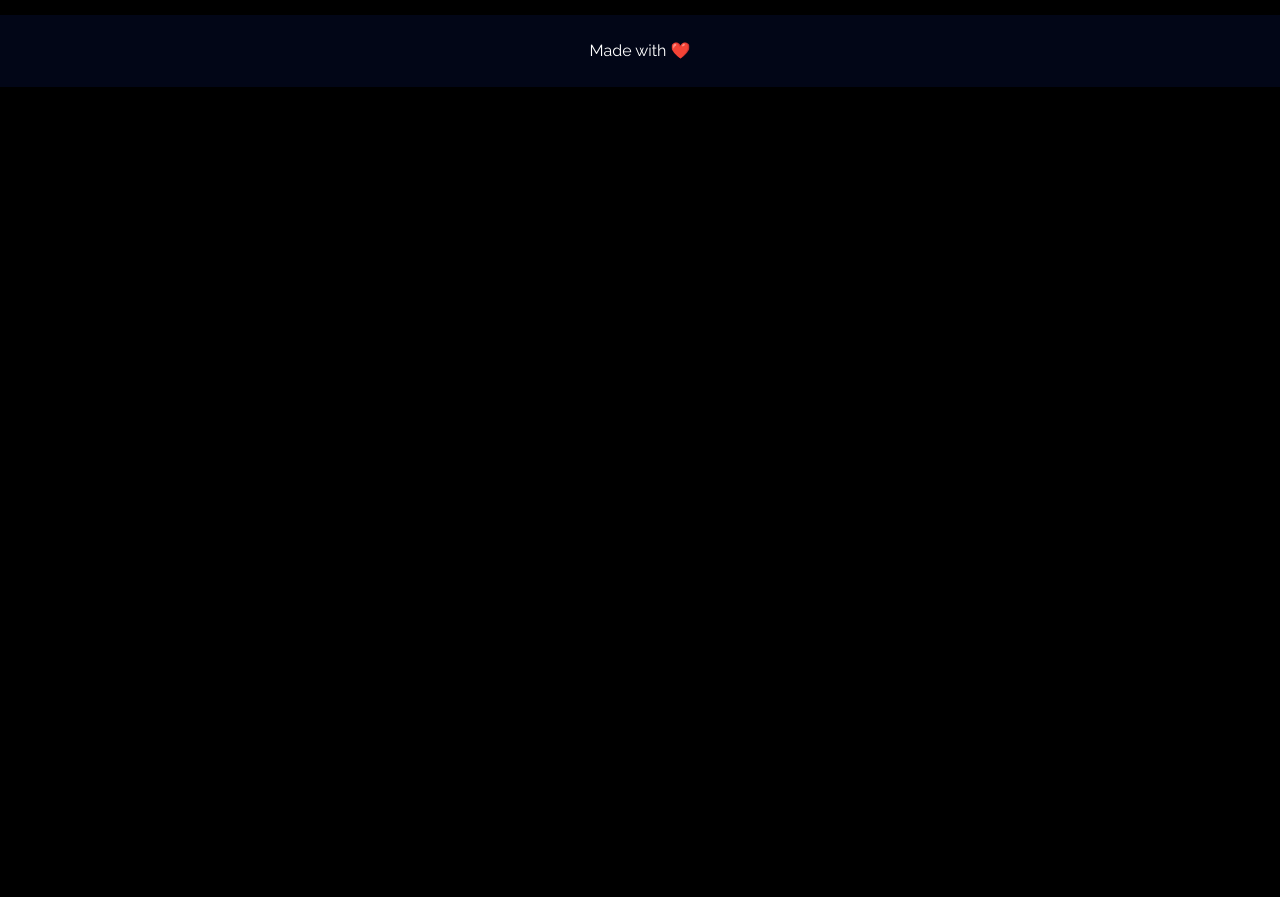
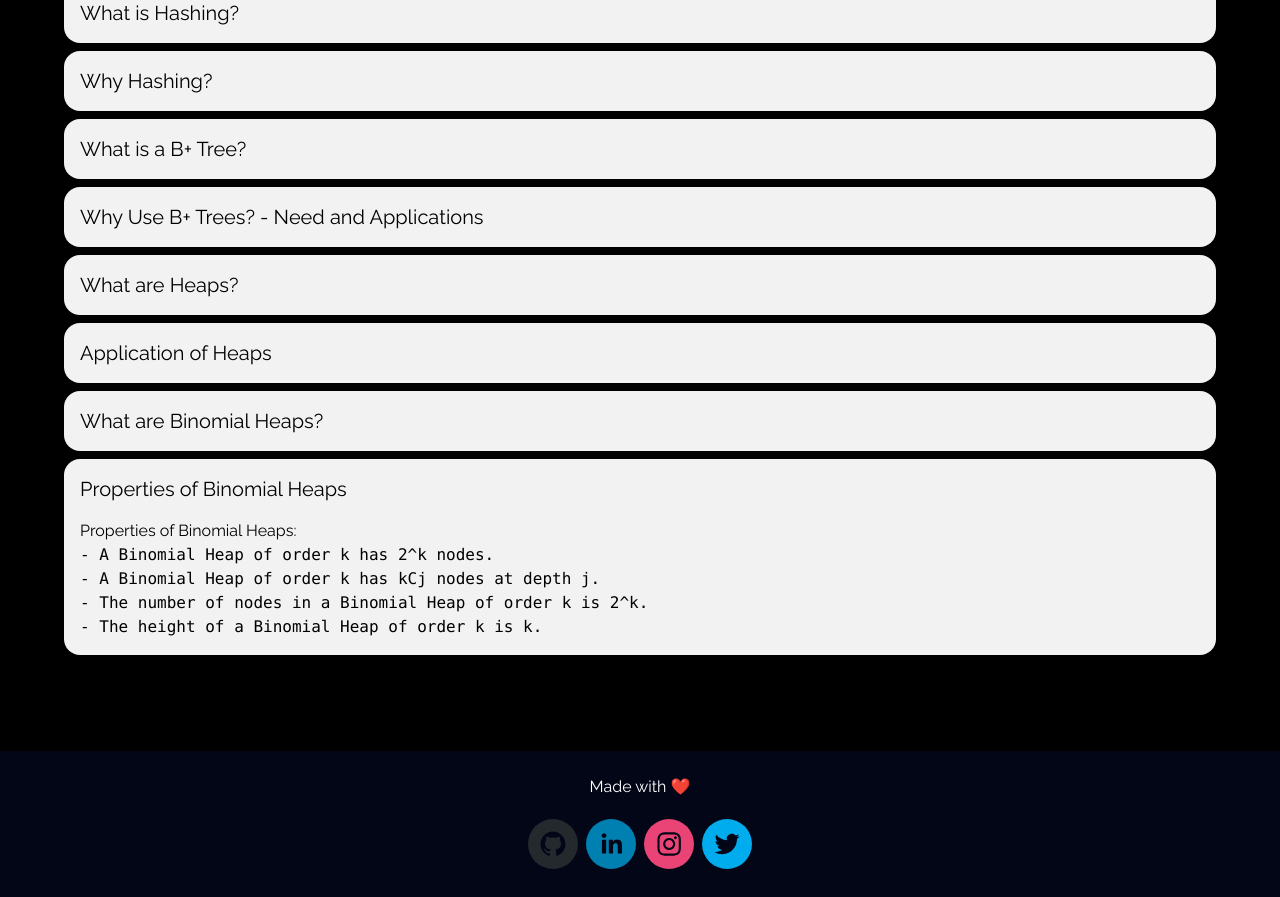
Before and after one commit to alvinbengeorge/portfolio, a Next.js app: page /dsa in a window 1280 px wide. Shown: the part 1721-2618 px from the top of the page. Before the commit the page ends 1808 px from the top, so only its background shows below. Built offline with nearby package versions, Linux system fonts and the light colour scheme.

Commit message:
feat: added more DSA work

```diff
--- a/src/app/dsa/page.tsx
+++ b/src/app/dsa/page.tsx
@@ -699,6 +699,179 @@ function ContentDisplay({ content }: { content: string }) {
   );
 }
 
+const FAQ = ({ question, answer }: { question: string; answer: string }) => {
+  return (
+    <>
+      <div className="collapse bg-base-200">
+        <input type="radio" name="my-accordion-1" defaultChecked />
+        <div className="collapse-title text-xl font-medium">
+          {question}
+        </div>
+        <div className="collapse-content">
+          <Markdown>{answer}</Markdown>
+        </div>
+      </div>
+    </>
+  );
+};
+
+const faqs = [
+  {
+    question: "What is Hashing?",
+    answer:
+      `Hashing is a mathematical function that converts data into a string of letters and numbers that can't be reversed or decoded. Hashing is used in cybersecurity to protect sensitive information like passwords, documents, and messages. The process uses hash functions and algorithms to assign a numeric value to a string, which makes data retrieval faster and enables encryption
+
+      unsigned long hash_function(const char *key, int array_size) {
+        unsigned long hash_value = 0;
+        const char *c;
+        for (c = key; *c != '\\0'; ++c) {
+          hash_value += *c;
+        }
+        return hash_value % array_size;
+      }
+      `,
+  },
+  {
+    question: "Why Hashing?",
+    answer:
+      `
+      Applications:
+
+Hashing has numerous applications across computer science. Here are a few common ones:
+
+    - Data Integrity
+    - Data Lookups
+    - Password Storage
+
+      `,
+  },
+  {
+    question: "What is a B+ Tree?",
+    answer: `A B+ Tree is a self-balancing tree data structure designed for efficient searching and retrieval of data, particularly for large datasets stored on disk. It's an improvement over Binary Search Trees (BSTs) due to its ability to handle larger amounts of data efficiently.
+
+    # Traversing a B+ Tree
+    void inOrderTraversal(struct bPlusTreeNode *node) {
+      if (node != NULL) {
+        // If it's not a leaf node, recurse on the left child
+        if (!node->isLeaf) {
+          inOrderTraversal(node->children[0]);
+        }
+
+        // Print all keys in the current node
+        for (int i = 0; i < node->numKeys; i++) {
+          printf("%d ", node->keys[i]);
+        }
+
+        // If it's not a leaf node, recurse on the right children (up to numKeys)
+        if (!node->isLeaf) {
+          for (int i = 0; i < node->numKeys + 1; i++) {
+            inOrderTraversal(node->children[i]);
+          }
+        }
+      }
+    }
+
+    `
+  },
+  {
+    question: "Why Use B+ Trees? - Need and Applications",
+    "answer": `B+ Trees are widely used in database management systems and file systems due to their efficiency in handling large amounts of data. Here are a few reasons why B+ Trees are preferred over other data structures:
+
+    - Efficient Searching
+    - Disk-Based Storage
+    - Range Queries
+    - Sequential Access
+
+    `
+  },
+  {
+    question: "What are Heaps?",
+    answer: `A Heap is a specialized tree-based data structure that satisfies the heap property. It's commonly used to implement priority queues and sorting algorithms. There are two main types of heaps:
+
+
+    - Max Heap
+    - Min Heap.
+
+    // Inserting an Element into a Max Heap
+    void insertMaxHeap(int heap[], int n, int key) {
+      n = n + 1;
+      int i = n - 1;
+      heap[i] = key;
+
+      // Fix the max heap property
+      while (i != 0 && heap[parent(i)] < heap[i]) {
+        swap(&heap[i], &heap[parent(i)]);
+        i = parent(i);
+      }
+    }
+
+    `
+  },
+  {
+    question: "Application of Heaps",
+    answer: `Applications of Heaps:
+
+    - Priority Queues
+    - Dijkstra's Algorithm
+    - Heap Sort
+    - Memory Management
+    - Job Scheduling
+    `
+  },
+  {
+    question: "What are Binomial Heaps?",
+    answer: `Binomial heaps are a specialized type of tree-based data structure designed for efficient merging operations. They are less commonly used than basic heaps (min-heaps and max-heaps) but find applications in more advanced algorithms where frequent merging is needed.
+
+    // Merging Two Binomial Heaps
+    struct Node* mergeBinomialHeaps(struct Node* h1, struct Node* h2) {
+      struct Node* h = NULL;
+      struct Node* temp = NULL;
+      struct Node* x = h1;
+      struct Node* y = h2;
+
+      while (x != NULL && y != NULL) {
+        if (x->degree <= y->degree) {
+          temp = x;
+          x = x->sibling;
+        } else {
+          temp = y;
+          y = y->sibling;
+        }
+
+        temp->sibling = h;
+        h = temp;
+      }
+
+      while (x != NULL) {
+        temp = x;
+        x = x->sibling;
+        temp->sibling = h;
+        h = temp;
+      }
+
+      while (y != NULL) {
+        temp = y;
+        y = y->sibling;
+        temp->sibling = h;
+        h = temp;
+      }
+
+      return h;
+    }
+    `
+  },
+  {
+    question: "Properties of Binomial Heaps",
+    answer: `Properties of Binomial Heaps:
+
+    - A Binomial Heap of order k has 2^k nodes.
+    - A Binomial Heap of order k has kCj nodes at depth j.
+    - The number of nodes in a Binomial Heap of order k is 2^k.
+    - The height of a Binomial Heap of order k is k.
+    `
+  }
+];
+
 export default function Page() {
   return (
     <section className="grid place-items-center p-1 lg:p-16">
@@ -741,6 +914,19 @@ export default function Page() {
           <ContentDisplay content={traversal_double_linked_list} />
         </div>
       </div>
+      <div className="h-full py-8">
+        <div className="w-full h-full grid grid-cols-1 gap-2">
+          {faqs.map((faq, index) => {
+            return (
+              <FAQ
+                key={index}
+                question={faq.question}
+                answer={faq.answer}
+              />
+            )
+          })}
+        </div>
+      </div>
     </section>
   );
 }
--- a/src/app/page.tsx
+++ b/src/app/page.tsx
@@ -41,6 +41,7 @@ export default function Home() {
         </div>
         <Experience />
       </section>
+
     </>
   );
 }
--- a/src/components/Footer.tsx
+++ b/src/components/Footer.tsx
@@ -1,5 +1,6 @@
 import React from "react";
 import Link from "next/link";
+import Socials from "./Socials";
 
 export default function Footer() {
   return (
@@ -8,6 +9,9 @@ export default function Footer() {
         <div className="p-2">
           <p>Made with ❤️</p>
         </div>
+        <div className="p-2">
+          <Socials />
+        </div>
       </footer>
     </div>
   );
--- a/src/components/MainBox.tsx
+++ b/src/components/MainBox.tsx
@@ -25,14 +25,23 @@ export default function MainBox() {
         </div>
       </div>
       <div className="grid place-items-center grid-cols-2 rounded-2xl gap-2">
-        <div className="bg-[#282828] rounded-2xl w-full h-full col-span-2">
-          <iframe
-            src="https://open.spotify.com/embed/track/5r7egnfTIQjaKSGREhIky9?utm_source=generator&theme=0"
-            width="100%"
-            height="100%"
-            allow="autoplay; clipboard-write; encrypted-media; fullscreen; picture-in-picture"
-            loading="lazy"
-          ></iframe>
+        <div className="bg-white/30 backdrop-blur-lg hover:backdrop-blur-2xl duration-500 rounded-2xl w-full h-full p-4 col-span-2">
+          <Link
+            href="mailto:alvinallen333@gmail.com"
+            className="w-full h-full grid place-items-center"
+            target="_blank"
+          >
+            <div className="bg-white p-2 rounded-full scale-100 hover:scale-150 duration-500">
+              <Image
+                src={"/socials/email.svg"}
+                height={50}
+                width={50}
+                alt="GitHub"
+                priority
+                className=""
+              />
+            </div>
+          </Link>
         </div>
         <div className="bg-slate-900  rounded-2xl w-full h-full col-span-2 p-4 grid place-items-center">
           <p className="text-center text-slate-100 text-wrap text-2xl">
--- a/src/components/Projects.tsx
+++ b/src/components/Projects.tsx
@@ -96,7 +96,7 @@ export default function Projects() {
                     "arduino-original",
                     "c-original",
                     "cplusplus-original",
-                    "typescript-original"
+                    "typescript-plain"
                   ].map((skill, index) => {
                     return <Skill skill={skill} key={index} />;
                   })}
--- a/tailwind.config.ts
+++ b/tailwind.config.ts
@@ -1,4 +1,5 @@
 import type { Config } from 'tailwindcss'
+import daisyui from 'daisyui';
 
 const config: Config = {
   mode: 'jit',
@@ -16,6 +17,6 @@ const config: Config = {
       },
     },
   },
-  plugins: []
+  plugins: [daisyui]
 }
 export default config
```
Also changed, not shown: public/socials/email.svg (added).
